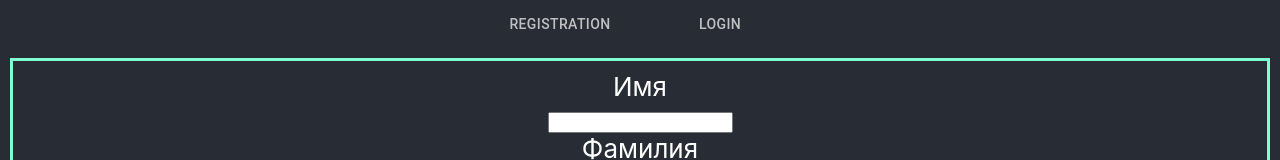
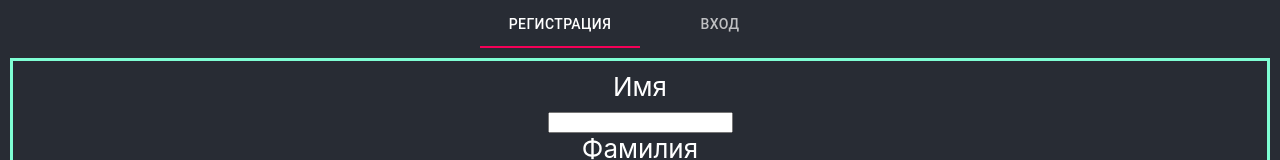
Before and after one commit to mironouz/remote-school-react, a React (Create React App) app: page / in a window 1280 px wide. Shown: the top 160 px of the page. Built offline with nearby package versions, Linux system fonts and the light colour scheme.

Commit message:
handle active material tab dynamically

```diff
--- a/src/Registration.js
+++ b/src/Registration.js
@@ -1,15 +1,37 @@
-import React from "react"
+import React, {useState} from "react"
 import { Tab, Tabs }  from "@material-ui/core"
 import './Registration.css'
+import { BrowserRouter, Route, Link, Switch, Redirect } from "react-router-dom"
 
-export default function Registration() {
+export default function RootForm(props) {
+    const [activeTab, setActiveTab] = useState(0)
+
     return (
+        <BrowserRouter>
             <div className="Wrapper">
-            <Tabs centered>
-                <Tab label="Registration"/>
-                <Tab label="Login"/>
+                <Tabs
+                    value={activeTab}
+                    onChange={(e, v) => setActiveTab(v)}
+                    centered
+                >
+                    <Tab label="Регистрация" component={Link} to='/registration' />
+                    <Tab label="Вход" component={Link} to='/login' />
                 </Tabs>
-            <form className="RegistrationForm" onSubmit={onSubmit}>
+                <Switch>
+                    <Route exact path="/registration" component={Registration} />
+                    <Route exact path="/login" component={Login} />
+                    <Route path="*">
+                        <Redirect to="/registration" />
+                    </Route>
+                </Switch>
+            </div>
+        </BrowserRouter>
+    );
+}
+
+function Registration() {
+    return (
+        <form className="RegistrationForm" onSubmit={register}>
             <label htmlFor="name">Имя</label><br/>
             <input type="text" name="name" id="name"/><br/>
             <label htmlFor="surname">Фамилия</label><br/>
@@ -22,11 +44,22 @@ export default function Registration() {
             <br/>
             <button>Зарегестрироваться</button>
         </form>
-        </div>
     );
 }
 
-const onSubmit = e => {
+function Login() {
+    return (
+        <form className="RegistrationForm" onSubmit={register}>
+            <label htmlFor="name">Имя</label><br/>
+            <input type="text" name="name" id="name"/><br/>
+            <label htmlFor="surname">Фамилия</label><br/>
+            <input type="text" name="surname" id="surname"/><br/>
+            <button>Войти</button>
+        </form>
+    );
+}
+
+const register = e => {
     e.preventDefault();
     const data = new FormData(e.target);
     let user = {};
@@ -42,10 +75,10 @@ const onSubmit = e => {
     }).then(
         response => {
             if (response.status !== 202) {
-                alert('Unknown error. Status code ' + response.status)
+                alert('Неизвестная ошибка. Код ' + response.status)
                 return
             }
-            alert('You have registered as ' + user.name + ' ' + user.surname)
+            alert('Вы зарегестрировались как ' + user.name + ' ' + user.surname)
         }
     );
 }
--- a/src/index.js
+++ b/src/index.js
@@ -2,16 +2,19 @@ import React from 'react';
 import ReactDOM from 'react-dom';
 import './index.css';
 import * as serviceWorker from './serviceWorker';
-import Registration from "./Registration";
-import {BrowserRouter, Route} from "react-router-dom";
+import RootForm from "./Registration";
+import {BrowserRouter, Redirect, Route} from "react-router-dom";
 import App from "./App";
 
 ReactDOM.render(
   <React.StrictMode>
     <BrowserRouter>
         <div>
-            <Route exact path="/" component={Registration}/>
+            <Route exact path="/" component={RootForm}/>
             <Route exact path="/home" component={App}/>
+            <Route path="*">
+                <Redirect to="/" />
+            </Route>
         </div>
     </BrowserRouter>
   </React.StrictMode>,
```
Lines whose indentation alone changed are shown as unchanged.
